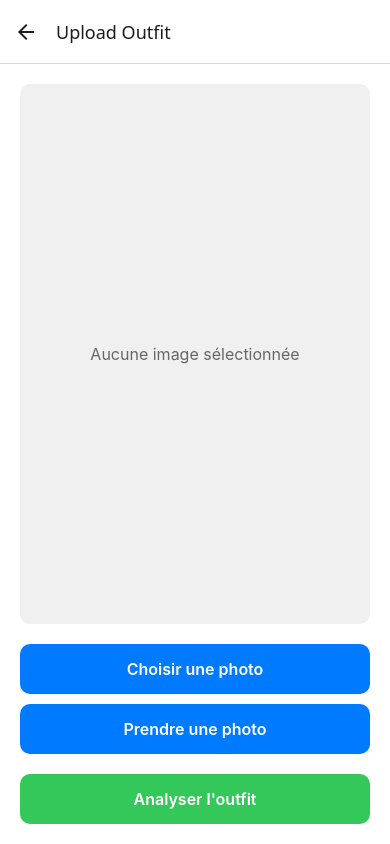
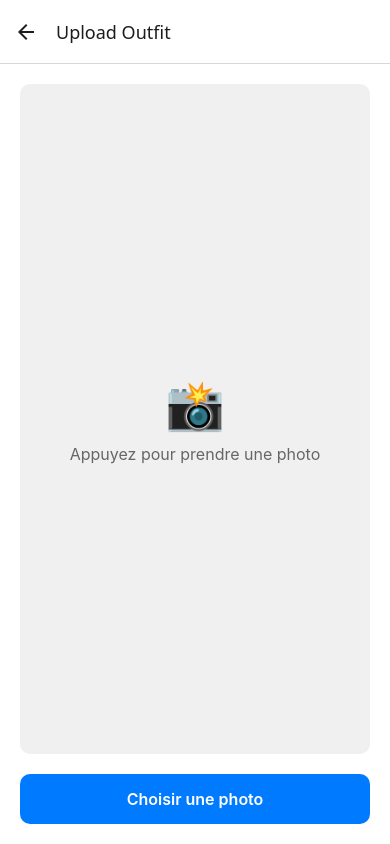
Before and after one commit to LouisD3/outfit-iq, a React Native app: screen /Upload in a window 390 px wide. Built offline with nearby package versions, Linux system fonts and the light colour scheme.

Commit message:
amélioration écran d'upload

```diff
--- a/screens/UploadScreen.tsx
+++ b/screens/UploadScreen.tsx
@@ -1,4 +1,4 @@
-import { useState } from 'react';
+import React, { useState } from 'react';
 import { StyleSheet, Text, View, TouchableOpacity, Image } from 'react-native';
 import { useNavigation } from '@react-navigation/native';
 import { NavigationProp } from '../types/navigation';
@@ -8,9 +8,14 @@ export default function UploadScreen() {
   const navigation = useNavigation<NavigationProp>();
   const [image, setImage] = useState<string | null>(null);
 
-  const pickImage = async () => {
-    const result = await ImagePicker.launchImageLibraryAsync({
-      mediaTypes: ImagePicker.MediaTypeOptions.Images,
+  const takePicture = async () => {
+    const { status } = await ImagePicker.requestCameraPermissionsAsync();
+    if (status !== 'granted') {
+      alert('Désolé, nous avons besoin des permissions de la caméra pour continuer !');
+      return;
+    }
+
+    const result = await ImagePicker.launchCameraAsync({
       allowsEditing: true,
       aspect: [4, 3],
       quality: 1,
@@ -21,14 +26,9 @@ export default function UploadScreen() {
     }
   };
 
-  const takePhoto = async () => {
-    const { status } = await ImagePicker.requestCameraPermissionsAsync();
-    if (status !== 'granted') {
-      alert('Désolé, nous avons besoin des permissions de la caméra pour continuer !');
-      return;
-    }
-
-    const result = await ImagePicker.launchCameraAsync({
+  const pickImage = async () => {
+    const result = await ImagePicker.launchImageLibraryAsync({
+      mediaTypes: ImagePicker.MediaTypeOptions.Images,
       allowsEditing: true,
       aspect: [4, 3],
       quality: 1,
@@ -52,7 +52,7 @@ export default function UploadScreen() {
         }
       });
     } else {
-      alert('Veuillez d\'abord sélectionner ou prendre une photo');
+      alert('Veuillez d\'abord prendre ou sélectionner une photo');
     }
   };
 
@@ -63,26 +63,38 @@ export default function UploadScreen() {
           <Image source={{ uri: image }} style={styles.image} />
         ) : (
           <View style={styles.placeholder}>
-            <Text style={styles.placeholderText}>Aucune image sélectionnée</Text>
+            <TouchableOpacity style={styles.cameraButton} onPress={takePicture}>
+              <Text style={styles.cameraButtonText}>📸</Text>
+              <Text style={styles.cameraButtonLabel}>Appuyez pour prendre une photo</Text>
+            </TouchableOpacity>
           </View>
         )}
       </View>
 
       <View style={styles.buttonContainer}>
+        {!image ? (
           <TouchableOpacity style={styles.button} onPress={pickImage}>
             <Text style={styles.buttonText}>Choisir une photo</Text>
           </TouchableOpacity>
+        ) : (
+          <>
+            <TouchableOpacity style={styles.button} onPress={takePicture}>
+              <Text style={styles.buttonText}>Reprendre une photo</Text>
+            </TouchableOpacity>
+            <TouchableOpacity style={styles.button} onPress={pickImage}>
+              <Text style={styles.buttonText}>Choisir une photo</Text>
+            </TouchableOpacity>
+          </>
+        )}
 
-        <TouchableOpacity style={styles.button} onPress={takePhoto}>
-          <Text style={styles.buttonText}>Prendre une photo</Text>
-        </TouchableOpacity>
-
+        {image && (
           <TouchableOpacity
             style={[styles.button, styles.analyzeButton]}
             onPress={handleAnalyze}
           >
             <Text style={styles.buttonText}>Analyser l'outfit</Text>
           </TouchableOpacity>
+        )}
       </View>
     </View>
   );
@@ -111,9 +123,16 @@ const styles = StyleSheet.create({
     justifyContent: 'center',
     alignItems: 'center',
   },
-  placeholderText: {
+  cameraButton: {
+    alignItems: 'center',
+  },
+  cameraButtonText: {
+    fontSize: 48,
+    marginBottom: 10,
+  },
+  cameraButtonLabel: {
+    fontSize: 16,
     color: '#666',
-    fontSize: 16,
   },
   buttonContainer: {
     gap: 10,
```
Lines whose indentation alone changed are shown as unchanged.
